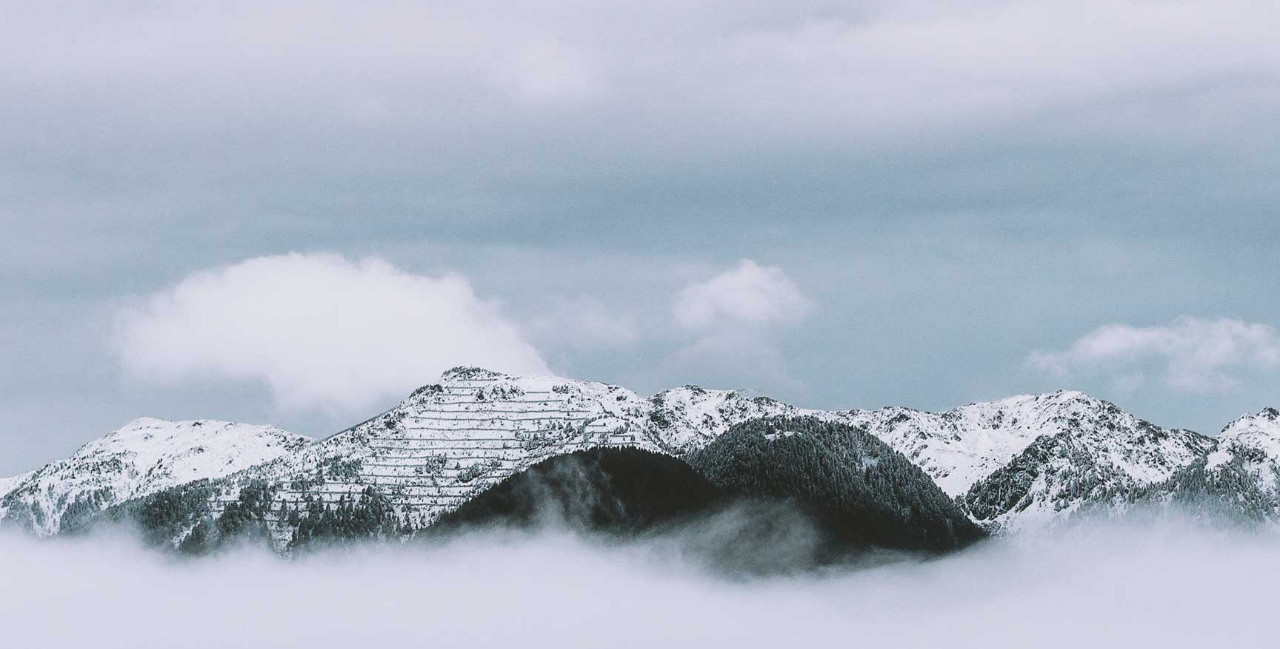
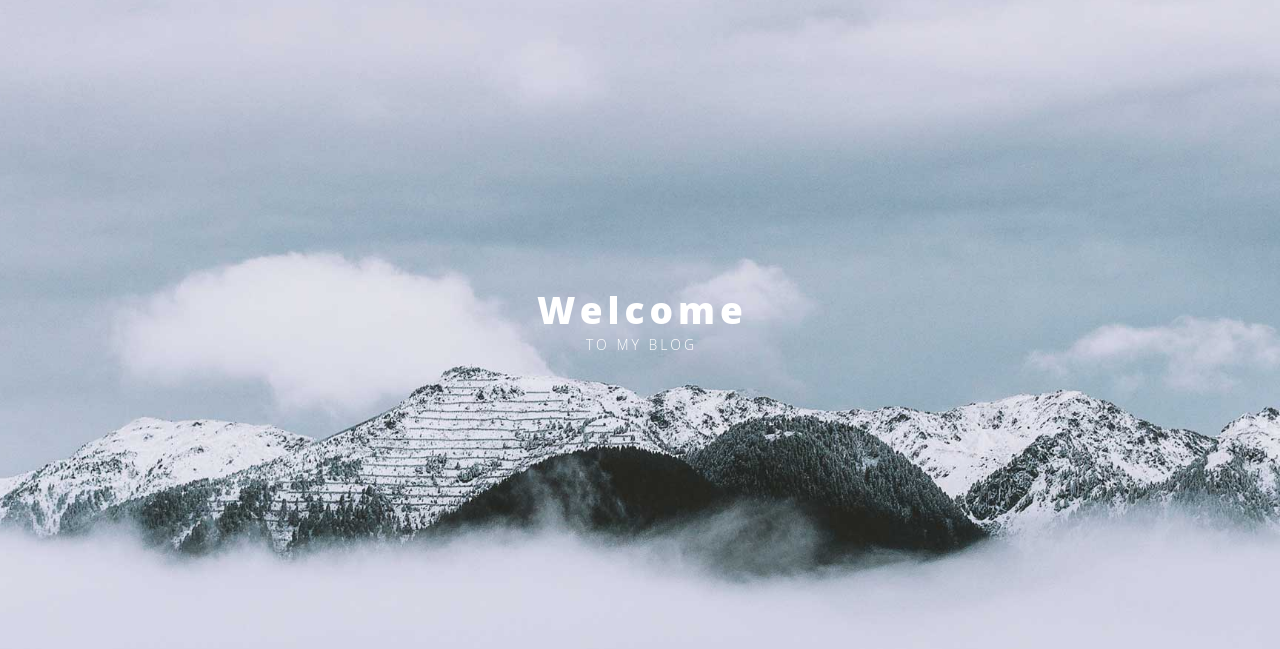
Before and after one commit to cultureweb/Mobile-First-Responsive-Website, a plain HTML site: page index.html in a window 1280 px wide. Shown: the part 75-724 px from the top of the page. Drawn offline with nearby package versions, Linux system fonts and the light colour scheme; a web font is replaced by a local one.

Commit message:
hero section

```diff
--- a/index.html
+++ b/index.html
@@ -54,7 +54,12 @@
     </header>
     <!-- header ends -->
     <!-- start Hero -->
-    <section class="hero" id="hero"></section>
+    <section class="hero" id="hero">
+      <div class="container">
+        <h1 class="title">Welcome</h1>
+        <h5 class="subtitle">to my blog</h5>
+      </div>
+    </section>
     <!-- Hero ends -->
     <script src="main.js"></script>
   </body>
--- a/style.css
+++ b/style.css
@@ -156,10 +156,37 @@ nav::before {
   transform: scale(1);
 }
 
-/* Hero */
+/******  Section *********/
 .hero {
   width: 100%;
   height: 100vh;
   background: url("images/hero.jpg") center no-repeat;
   background-size: cover;
+  display: flex;
+  display: -webkit-flex;
+  display: -ms-flexbox;
+  align-items: center;
+  text-align: center;
 }
+.title {
+  color: #fff;
+  font-size: 3.7rem;
+  font-family: var(--main-font);
+  font-weight: 900;
+  letter-spacing: 0.5rem;
+  margin-right: -0.5rem;
+  animation: scale 0.5s forwards;
+}
+.subtitle {
+  color: #fff;
+  font-size: 1.4rem;
+  font-weight: 100;
+  text-transform: uppercase;
+  margin-bottom: 1.2rem;
+  letter-spacing: 3px;
+  margin-right: -3px;
+}
+.container {
+  width: 100%;
+  padding: 0 2.4rem;
+}
```
